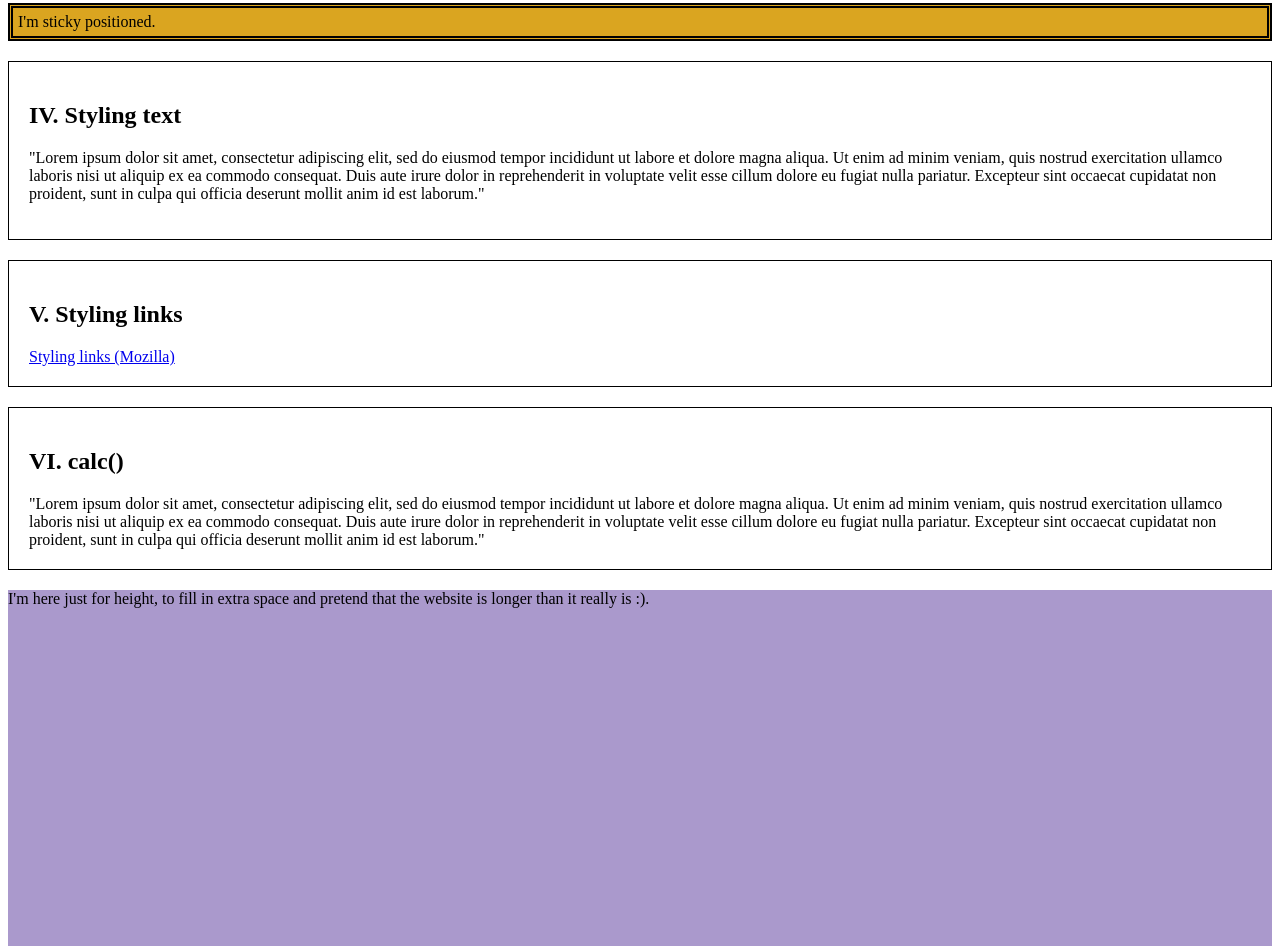
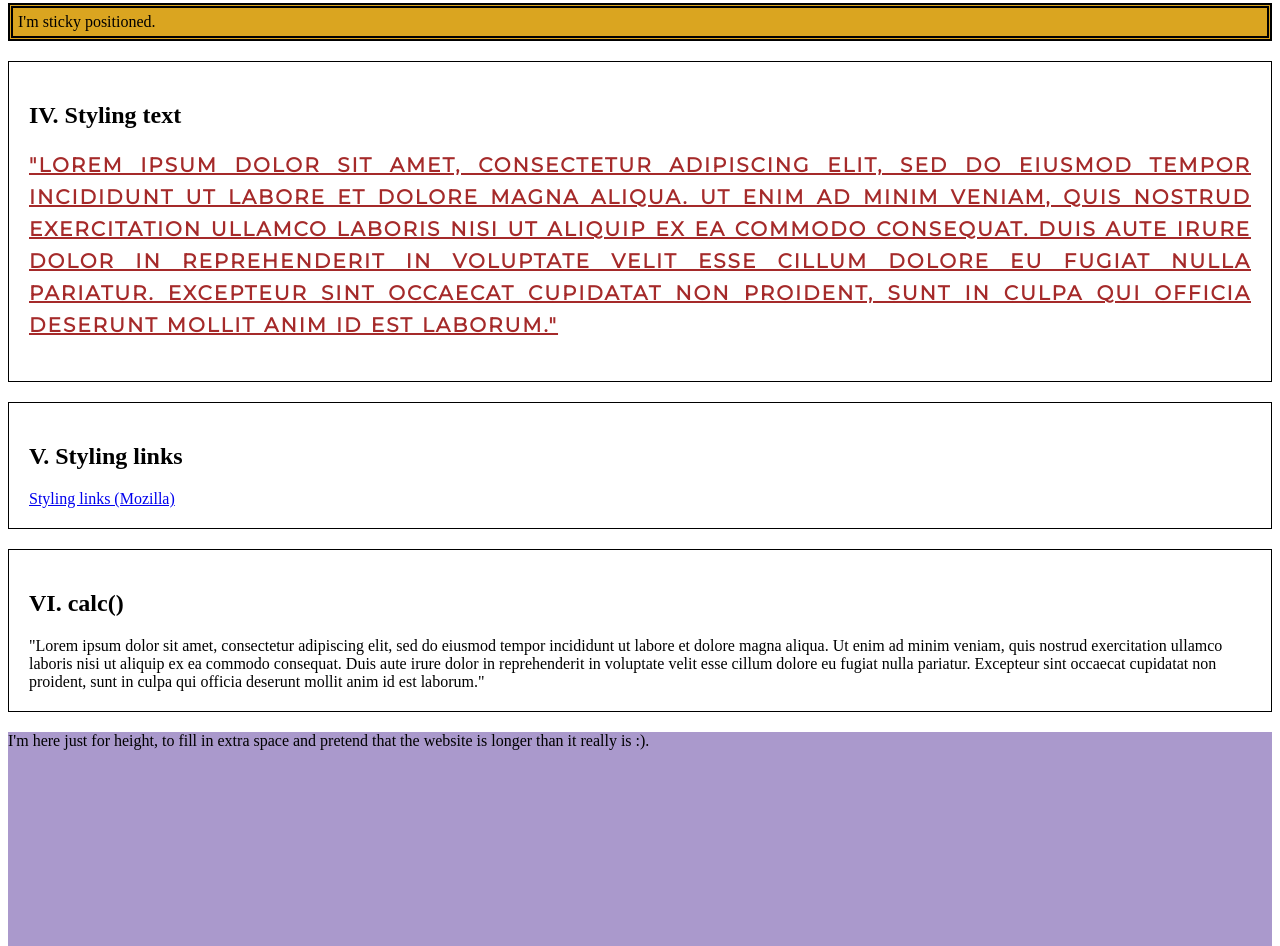
Before and after one commit to dtr6210/Module2, a plain HTML site: page Lab 2.2/index.html in a window 1280 px wide. Shown: the part 2001-2947 px from the top of the page. Drawn offline with Linux system fonts and the light colour scheme.

Commit message:
updated lab 2.2 through section IV, Styling text.

```diff
--- a/Lab 2.2/index.html
+++ b/Lab 2.2/index.html
@@ -2,6 +2,7 @@
 <html>
   <head>
     <style>
+      @import url('https://fonts.googleapis.com/css2?family=Montserrat&display=swap');
       /* I. Selectors */
       /* Put styles for sections 1.1, 1.2, 1.3 and 1.4 here */
       article {
@@ -57,7 +58,7 @@
 
       .position-absolute {
         position: absolute;
-        top: 1px;
+        top: 11px;
         left: 10px;
         z-index: 1;
       }
@@ -76,6 +77,19 @@
 
       /* IV. Styling text */
 
+      .text-style {
+        color: brown;
+        font-size: 20px;
+        line-height: 1.6;
+        font-weight: bold;
+        font-family: "Montserrat";
+        text-align: justify;
+        letter-spacing: 2px;
+        word-spacing: 1px;
+        text-transform: uppercase;
+        text-decoration: underline;
+
+              }
 
       /* VI. calc() */
 
```
